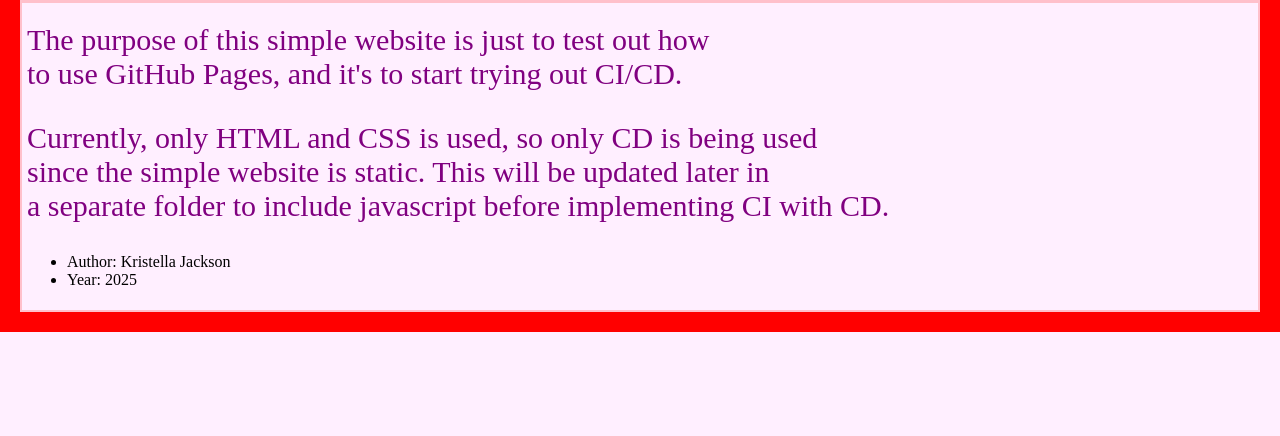
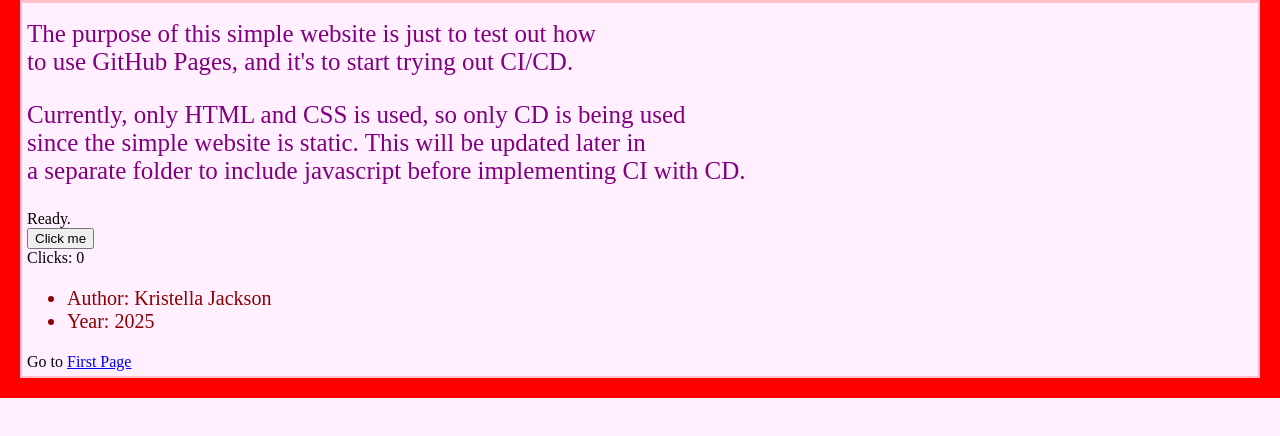
Before and after one commit to KJackson159/TestWebsite2WithJavascript, a plain HTML site: page index.html in a window 1280 px wide. Shown: the part 108-544 px from the top of the page. Drawn offline with Linux system fonts and the light colour scheme.

Commit message:
Added simple javascript

```diff
--- /dev/null
+++ b/firstpage.html
@@ -0,0 +1,18 @@
+<!DOCTYPE html>
+<html lang="en">
+  <head>
+    <meta charset="UTF-8" />
+    <meta name="viewport" content="width=device-width, initial-scale=1.0" />
+    <title>First Page</title>
+    <link rel="stylesheet" type="text/css" href="style.css" />
+  </head>
+  <body>
+    <h1>First Page Title</h1>
+    <p>
+      This is a sample page to show that you can make multiple pages using HTML.
+      First Page can use a different CSS style if desired, but I decided to just
+      use the same CSS file for this sample website project.
+    </p>
+    Return to <a href="index.html">Home Page</a>
+  </body>
+</html>
--- a/index.html
+++ b/index.html
@@ -18,9 +18,15 @@
       since the simple website is static. This will be updated later in<br />
       a separate folder to include javascript before implementing CI with CD.
     </p>
-    <ul style="list-style-type: disc">
+    <div id="message">Loading...</div>
+    <button id="myButton">Click me</button>
+    <div>Clicks: <span id="counter">0</span></div>
+
+    <script src="myfirstJS.js"></script>
+    <ul class="bulletpts" style="list-style-type: disc">
       <li>Author: Kristella Jackson</li>
       <li>Year: 2025</li>
     </ul>
+    Go to <a href="firstpage.html">First Page</a>
   </body>
 </html>
--- /dev/null
+++ b/myfirstJS.js
@@ -0,0 +1,49 @@
+"use strict";
+
+(function () {
+  // Simple app scaffold: cache selectors, state, init, and small helpers
+
+  const selectors = {
+    message: "#message",
+    button: "#myButton",
+    counter: "#counter",
+  };
+
+  let count = 0;
+
+  function init() {
+    // safe startup after DOM is ready
+    const btn = document.querySelector(selectors.button);
+    if (btn) btn.addEventListener("click", onButtonClick);
+
+    // initial UI
+    showMessage("Ready.");
+    updateCounter();
+  }
+
+  function onButtonClick() {
+    count += 1;
+    updateCounter();
+    showMessage(`Button clicked ${count} time${count === 1 ? "" : "s"}.`);
+  }
+
+  function updateCounter() {
+    const el = document.querySelector(selectors.counter);
+    if (el) el.textContent = String(count);
+  }
+
+  function showMessage(text) {
+    const el = document.querySelector(selectors.message);
+    if (el) el.textContent = text;
+    else console.log(text);
+  }
+
+  // small utility exported for debugging/testing
+  window.myFirstJS = {
+    init,
+    showMessage,
+    add: (a, b) => a + b,
+  };
+
+  document.addEventListener("DOMContentLoaded", init);
+})();
--- a/style.css
+++ b/style.css
@@ -17,7 +17,7 @@ h1 {
   background-color: white;
 }
 p {
-  font-size: 30px;
+  font-size: 25px;
   color: purple;
 }
 /*p:nth-last-of-type(1) {
```
